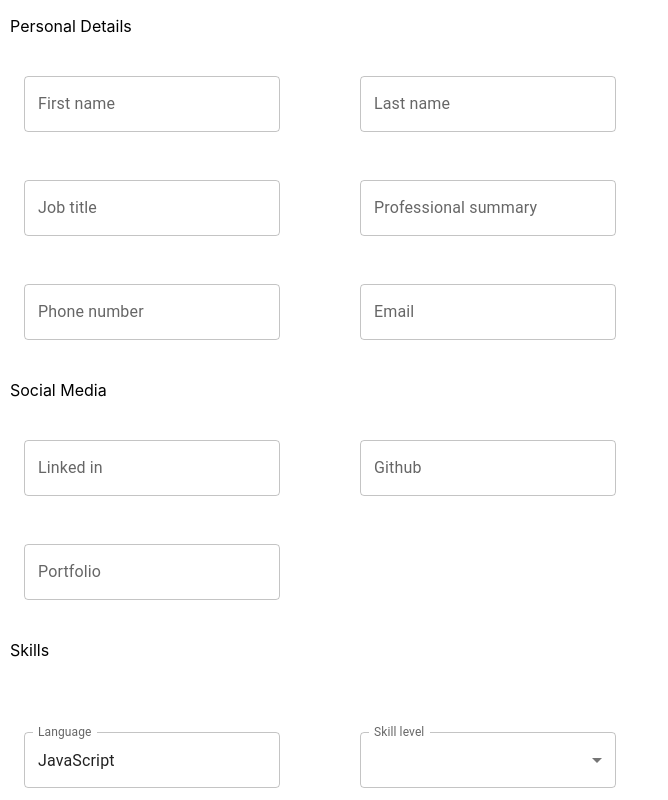
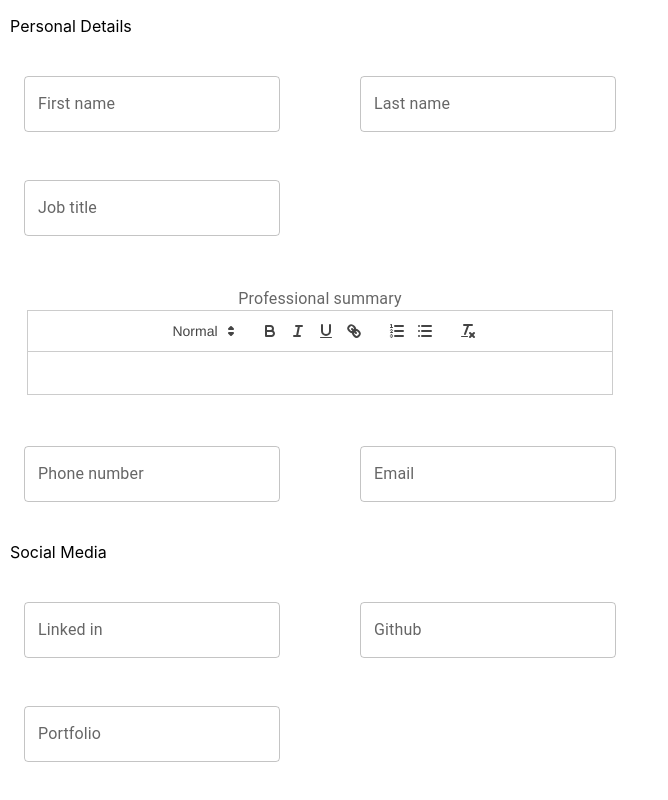
Before and after one commit to tbrandle/resume_builder, a React (Create React App) app: page / in a window 1280 px wide. Shown: the top 800 px of the page, without its empty margins (0-668 px from the left). Built offline with nearby package versions, Linux system fonts and the light colour scheme.

Commit message:
add text editor

```diff
--- a/package.json
+++ b/package.json
@@ -16,6 +16,7 @@
     "@types/react-dom": "^18.2.19",
     "react": "^18.2.0",
     "react-dom": "^18.2.0",
+    "react-quill": "^2.0.0",
     "react-scripts": "5.0.1",
     "typescript": "^4.9.5",
     "web-vitals": "^2.1.4"
--- a/src/ResumeForm/ResumeForm.tsx
+++ b/src/ResumeForm/ResumeForm.tsx
@@ -1,9 +1,11 @@
-import { useReducer, useState } from "react";
+import { useReducer } from "react";
 import defaultResume from "../data/defaultResume";
 import { capitalize } from "lodash";
-import { Box, Stack, TextField } from "@mui/material";
+import { Box, InputLabel, Stack, TextField } from "@mui/material";
 import resumeReducer, { actionConstants } from "../reducers/resumeReducer";
 import { IFormSection } from "../types/resumeTypes";
+import ReactQuill from "react-quill";
+import "react-quill/dist/quill.snow.css";
 
 interface FormSectionProps {
   data: IFormSection;
@@ -24,6 +26,18 @@ const FormSection = ({ data, handleUpdate, title }: FormSectionProps) => {
         {title}
       </p>
       {data.fields.map(({ id, label, type, value }) => {
+        if (type === "html") {
+          return (
+            <div style={{ flexGrow: "1", padding: "27px" }}>
+              <InputLabel>{capitalize(label.replace("_", " "))}</InputLabel>
+              <ReactQuill
+                theme="snow"
+                value={value as string}
+                onChange={(e) => handleUpdate({ id, value: e })}
+              />
+            </div>
+          );
+        }
         return (
           <TextField
             id={id}
@@ -113,17 +127,6 @@ const ResumeForm = () => {
             />
           );
         })}
-        {/*
-        <FormSection
-          title={"Education"}
-          data={formData.education}
-          handleUpdate={(payload) =>
-            dispatch({
-              type: actionConstants.UPDATE_EDUCATION,
-              payload,
-            })
-          }
-        /> */}
       </Stack>
     </Box>
   );
--- a/src/data/defaultResume.ts
+++ b/src/data/defaultResume.ts
@@ -10,7 +10,7 @@ const defaultResume: Resume = {
       {
         id: uniqueId(),
         label: "professional_summary",
-        type: "markdown",
+        type: "html",
         value: "",
       },
       { id: uniqueId(), label: "phone_number", type: "phone", value: "" },
@@ -54,7 +54,7 @@ const defaultResume: Resume = {
         { id: uniqueId(), label: "state", type: "text", value: "" },
         { id: uniqueId(), label: "date_start", type: "text", value: "" },
         { id: uniqueId(), label: "date_end", type: "text", value: "" },
-        { id: uniqueId(), label: "description", type: "text", value: "" },
+        { id: uniqueId(), label: "description", type: "html", value: "" },
       ],
     },
   ],
--- a/src/types/resumeTypes.tsx
+++ b/src/types/resumeTypes.tsx
@@ -5,13 +5,7 @@ export interface Location {
   state: string;
 }
 
-export type InputType =
-  | "select"
-  | "markdown"
-  | "text"
-  | "date"
-  | "phone"
-  | "email";
+export type InputType = "select" | "html" | "text" | "date" | "phone" | "email";
 
 export interface Field {
   id: string;
```
Also changed, not shown: 1 other file (tests, documents, lock files or other folders).
